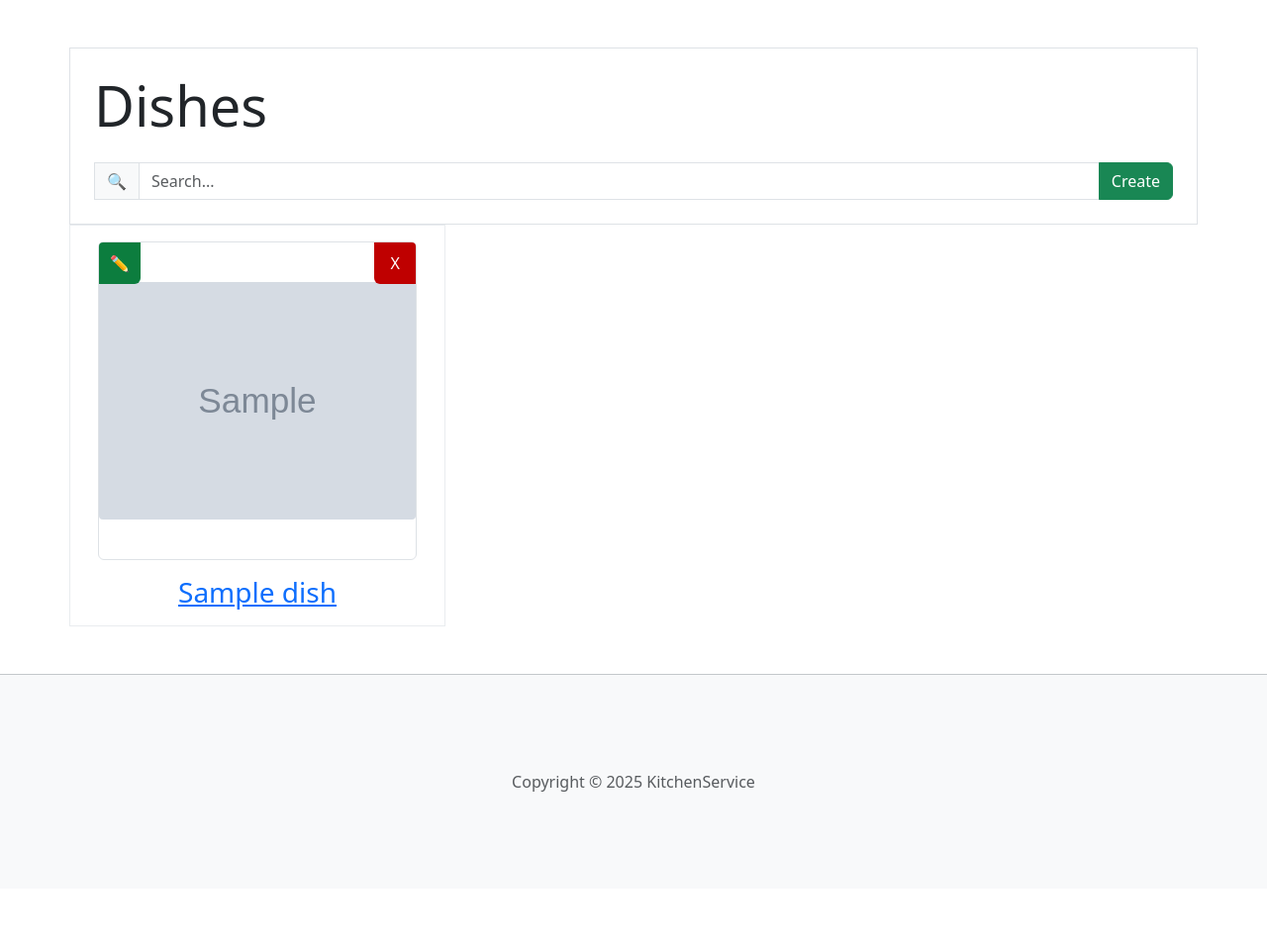
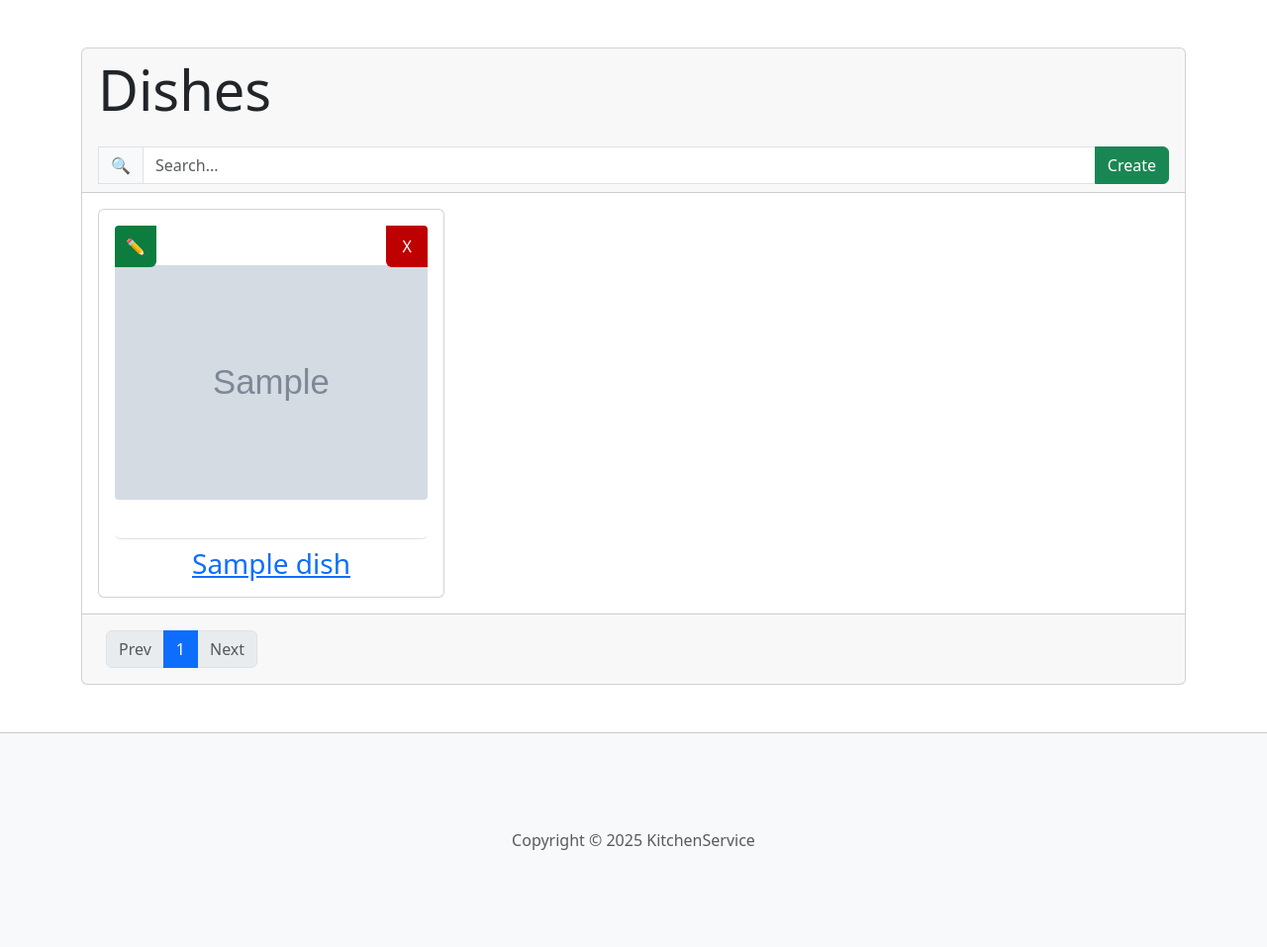
Before and after one commit to Windings-Lab/kitchen-service, a Django app: page /dish/list/ in a window 1280 px wide. Shown: the part 58-1015 px from the top of the page at 99% size. Before the commit the page ends 858 px from the top, so only its background shows below. Run offline with Django 5.2, Linux system fonts and the light colour scheme; tables that the repository leaves empty hold one stand-in row (values such as "Sample post"); grey boxes marked "Sample" are stand-in pictures.

Commit message:
Restructured card list and added pagination

```diff
--- a/kitchen/views.py
+++ b/kitchen/views.py
@@ -49,6 +49,7 @@ class CookListView(generic.ListView):
 class DishTypeListView(SearchMixin, generic.ListView):
     model = DishType
     template_name = "kitchen/default_list.html"
+    paginate_by = 6
 
     def get_context_data(self, **kwargs):
         context = super(DishTypeListView, self).get_context_data(**kwargs)
@@ -78,6 +79,7 @@ class DishTypeDetailView(generic.DetailView):
 class DishListView(SearchMixin, generic.ListView):
     model = Dish
     template_name = "kitchen/default_list.html"
+    paginate_by = 6
 
     def get_context_data(self, **kwargs):
         context = super(DishListView, self).get_context_data(**kwargs)
@@ -104,6 +106,7 @@ class DishDetailView(generic.DetailView):
 class IngredientListView(SearchMixin, generic.ListView):
     model = Ingredient
     template_name = "kitchen/default_list.html"
+    paginate_by = 6
 
     def get_context_data(self, **kwargs):
         context = super(IngredientListView, self).get_context_data(**kwargs)
--- a/templates/base.html
+++ b/templates/base.html
@@ -15,8 +15,6 @@
     {% block header %}
     {% endblock %}
   </div>
-  {% block search_title_create %}
-  {% endblock %}
   <main class="container text-center">
     {% block main %}
     {% endblock %}
--- a/templates/includes/cards/card.html
+++ b/templates/includes/cards/card.html
@@ -1,9 +1,8 @@
 {% load custom_tags %}
 
-
-<div class="card text-center border-0">
+<div class="card text-center">
   <div class="card-body">
-      <div class="ratio ratio-1x1 border border-1 rounded">
+    <div class="ratio ratio-1x1 rounded rounded-top border-bottom">
       <a class="d-flex align-items-center" href="{{ item.get_detail_url }}">
         <img id="image-preview" {% if item.image %} src="{{ item.image.url }}" {% endif %} class="card-img-top rounded-1">
       </a>
@@ -36,7 +35,7 @@
       </span>
     </div>
     <a href="{{ item.get_detail_url }}">
-      <h3 class="card-title m-0 mt-3">{{ item.name }}</h3>
+      <h3 class="card-title m-0 mt-2">{{ item.name }}</h3>
     </a>
   </div>
 </div>
--- a/templates/includes/header/search_title_create.html
+++ b/templates/includes/header/search_title_create.html
@@ -1,6 +1,5 @@
 {% load custom_tags %}
 
-<div class="container text-center p-4 border border-1">
 <h1 class="display-4 text-start mb-4">{{ title }}</h1>
 <form action="" method="get" class="w-100" novalidate>
   <div class="input-group">
@@ -10,4 +9,3 @@
     <a href="{{ view.model.get_create_url }}" class="btn btn-success d-flex align-items-center">Create</a>
   </div>
 </form>
-</div>
--- a/templates/kitchen/default_list.html
+++ b/templates/kitchen/default_list.html
@@ -4,12 +4,22 @@
   {% include "includes/header/search_title_create.html" %}
 {% endblock %}
 {% block main %}
-  <div class="row row-cols-2 row-cols-sm-2 row-cols-md-2 row-cols-lg-3">
-    {% for item in object_list %}
-      <div class="col border border-1 border-light-subtle">
-        {% include "includes/cards/card.html" with item=item %}
+  <div class="card">
+    <div class="card-header">
+      {% include "includes/header/search_title_create.html" %}
+    </div>
+    <div class="card-body">
+      <div class="row row-cols-2 row-cols-sm-2 row-cols-md-2 row-cols-lg-3 g-3">
+        {% for item in object_list %}
+          <div class="col">
+            {% include "includes/cards/card.html" with item=item %}
+          </div>
+        {% endfor %}
       </div>
-    {% endfor %}
+    </div>
+    <div class="card-footer">
+      {% include "includes/pagination.html" %}
+    </div>
   </div>
   {% include "includes/confirm_form.html" %}
 {% endblock %}
```
Lines whose indentation alone changed are shown as unchanged.
